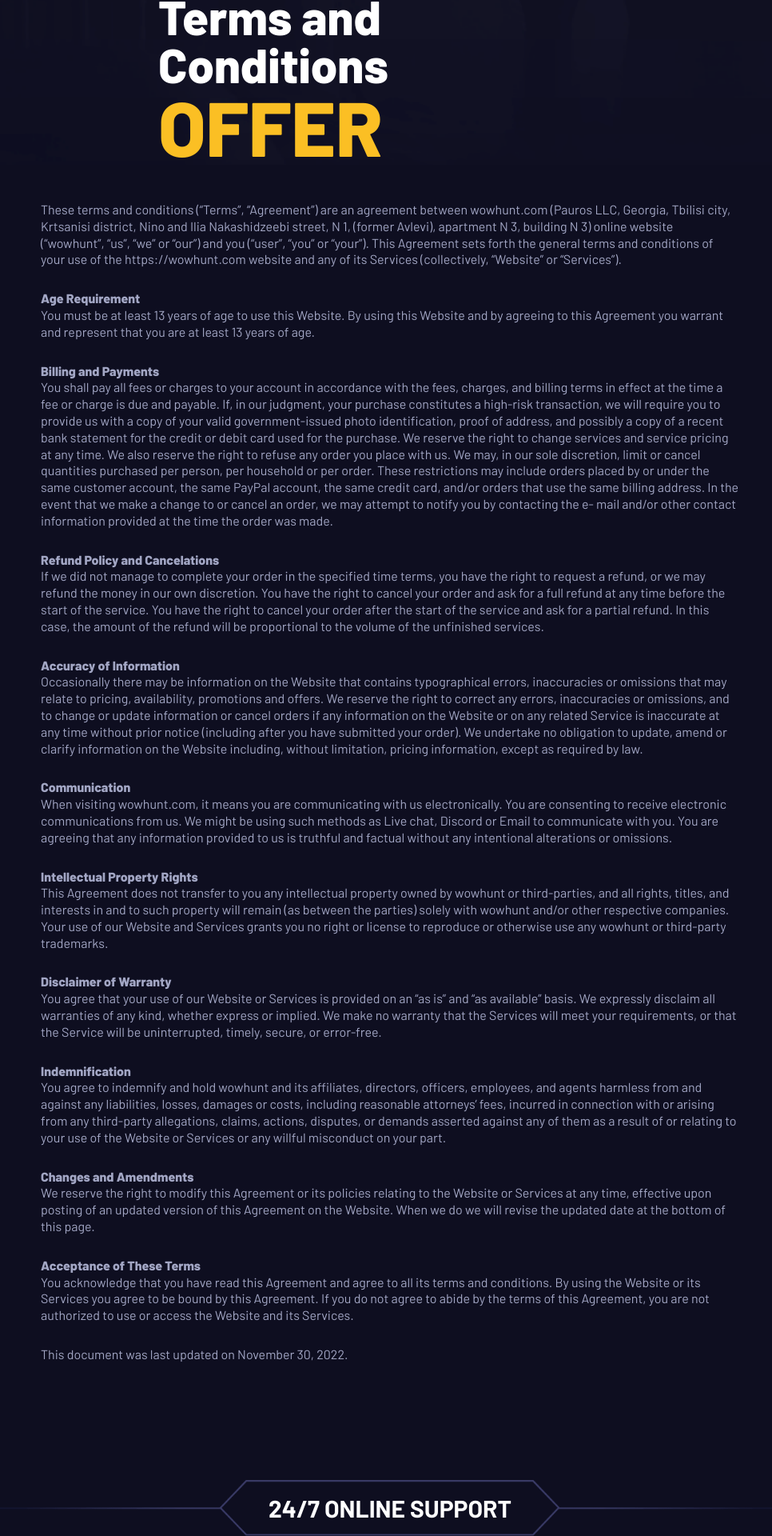
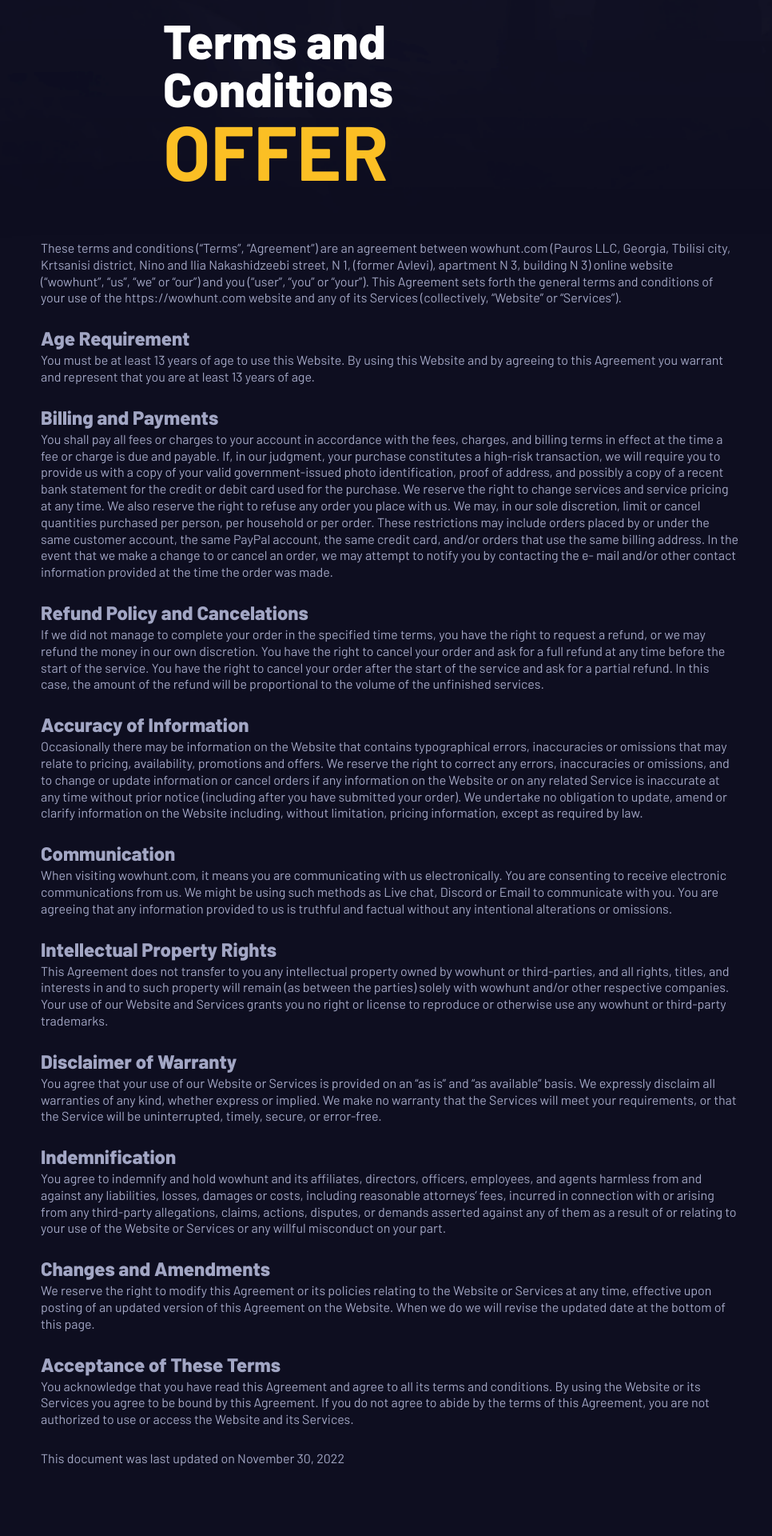
Before and after one commit to odeal4ik/wowhunt, a Next.js app: page /terms-and-condition in a window 1280 px wide. Shown: the part 718-2638 px from the top of the page at 80% size, without its empty margins (292-1258 px from the left). Built offline with nearby package versions, Linux system fonts and the light colour scheme.

Commit message:
Fix page terms ans condition

```diff
--- a/app/terms-and-condition/page.tsx
+++ b/app/terms-and-condition/page.tsx
@@ -2,92 +2,6 @@
 import styles from './terms-and-condition.module.css';
 
 export default function TermsAndCondition() {
-    const sections = [
-        {
-            title: '',
-            description: `
-                These terms and conditions (“Terms”, “Agreement”) are an agreement between wowhunt.com (Pauros LLC, Georgia, Tbilisi city, Krtsanisi district, Nino and Ilia Nakashidzeebi street, N 1, (former Avlevi), apartment N 3, building N 3) online website \n
-                (“wowhunt”, “us”, “we” or “our”) and you (“user”, “you” or “your”). This Agreement sets forth the general terms and conditions of your use of the https://wowhunt.com website and any of its Services (collectively, “Website” or “Services”).
-            `,
-        },
-        {
-            title: 'Age Requirement',
-            description:
-                'You must be at least 13 years of age to use this Website. By using this Website and by agreeing to this Agreement you warrant and represent that you are at least 13 years of age.',
-        },
-        {
-            title: 'Billing and Payments',
-            description: `
-                You shall pay all fees or charges to your account in accordance with the fees, charges, and billing terms in effect at the time a fee or charge is due and payable. If, in our judgment, your purchase constitutes a high-risk transaction, we will require
-                you to provide us with a copy of your valid government-issued photo identification, proof of address, and possibly a copy of a recent bank statement for the credit or debit card used for the purchase. We reserve the right to change services and
-                service pricing at any time. We also reserve the right to refuse any order you place with us. We may, in our sole discretion, limit or cancel quantities purchased per person, per household or per order. These restrictions may include orders placed
-                by or under the same customer account, the same PayPal account, the same credit card, and/or orders that use the same billing address. In the event that we make a change to or cancel an order, we may attempt to notify you by contacting the e-
-                mail and/or other contact information provided at the time the order was made.
-            `,
-        },
-        {
-            title: 'Refund Policy and Cancelations',
-            description: `
-                If we did not manage to complete your order in the specified time terms, you have the right to request a refund, or we may refund the money in our own discretion. You have the right to cancel your order and ask for a full refund at any time before
-                the start of the service. You have the right to cancel your order after the start of the service and ask for a partial refund. In this case, the amount of the refund will be proportional to the volume of the unfinished services.
-            `,
-        },
-        {
-            title: 'Accuracy of Information',
-            description: `
-                Occasionally there may be information on the Website that contains typographical errors, inaccuracies or omissions that may relate to pricing, availability, promotions and offers. We reserve the right to correct any errors, inaccuracies or
-                omissions, and to change or update information or cancel orders if any information on the Website or on any related Service is inaccurate at any time without prior notice (including after you have submitted your order). We undertake no obligation
-                to update, amend or clarify information on the Website including, without limitation, pricing information, except as required by law.
-            `,
-        },
-        {
-            title: 'Communication',
-            description: `
-                When visiting wowhunt.com, it means you are communicating with us electronically. You are consenting to receive electronic communications from us. We might be using such methods as Live chat, Discord or Email to communicate with you. You
-                are agreeing that any information provided to us is truthful and factual without any intentional alterations or omissions.
-            `,
-        },
-        {
-            title: 'Intellectual Property Rights',
-            description: `
-                This Agreement does not transfer to you any intellectual property owned by wowhunt or third-parties, and all rights, titles, and interests in and to such property will remain (as between the parties) solely with wowhunt and/or other respective
-                companies. Your use of our Website and Services grants you no right or license to reproduce or otherwise use any wowhunt or third-party trademarks.
-            `,
-        },
-        {
-            title: 'Disclaimer of Warranty',
-            description: `
-                You agree that your use of our Website or Services is provided on an “as is” and “as available” basis. We expressly disclaim all warranties of any kind, whether express or implied. We make no warranty that the Services will meet your requirements,
-                or that the Service will be uninterrupted, timely, secure, or error-free.
-            `,
-        },
-        {
-            title: 'Indemnification',
-            description: `
-                You agree to indemnify and hold wowhunt and its affiliates, directors, officers, employees, and agents harmless from and against any liabilities, losses, damages or costs, including reasonable attorneys’ fees, incurred in connection with or arising
-                from any third-party allegations, claims, actions, disputes, or demands asserted against any of them as a result of or relating to your use of the Website or Services or any willful misconduct on your part.
-            `,
-        },
-        {
-            title: 'Changes and Amendments',
-            description: `
-                We reserve the right to modify this Agreement or its policies relating to the Website or Services at any time, effective upon posting of an updated version of this Agreement on the Website. When we do we will revise the updated date at the bottom
-                of this page.
-            `,
-        },
-        {
-            title: 'Acceptance of These Terms',
-            description: `
-                You acknowledge that you have read this Agreement and agree to all its terms and conditions. By using the Website or its Services you agree to be bound by this Agreement. If you do not agree to abide by the terms of this Agreement, you are not
-                authorized to use or access the Website and its Services.
-            `,
-        },
-        {
-            title: '',
-            description: 'This document was last updated on November 30, 2022.',
-        },
-    ];
-
     return (
         <div className={styles.container}>
             <div className={styles.wrapper}>
@@ -101,24 +15,192 @@ export default function TermsAndCondition() {
                         className={styles.agencyImg}
                     />
                     <h1 className={styles.title}>
-                        Terms and <br/>Conditions <br/> <span className={styles.titleSpan}>Offer</span>
+                        Terms and <br />
+                        Conditions <br />{' '}
+                        <span className={styles.titleSpan}>Offer</span>
                     </h1>
                 </div>
                 <div className={styles.texts}>
-                    {sections.map((section, index) => (
-                        <div key={index} className={styles.section}>
-                            {section.title && (
-                                <h2 className={styles.sectionTitle}>
-                                    {section.title}
-                                </h2>
-                            )}
-                            {section.description && (
-                                <p className={styles.text}>
-                                    {section.description.trim()}
-                                </p>
-                            )}
-                        </div>
-                    ))}
+                    <div className={styles.section}>
+                        <p className={styles.text}>
+                            These terms and conditions (“Terms”, “Agreement”)
+                            are an agreement between wowhunt.com (Pauros LLC,
+                            Georgia, Tbilisi city, Krtsanisi district, Nino and
+                            Ilia Nakashidzeebi street, N 1, (former Avlevi),
+                            apartment N 3, building N 3) online website
+                            (“wowhunt”, “us”, “we” or “our”) and you (“user”,
+                            “you” or “your”). This Agreement sets forth the
+                            general terms and conditions of your use of the
+                            https://wowhunt.com website and any of its Services
+                            (collectively, “Website” or “Services”).
+                        </p>
+                    </div>
+                    <div className={styles.section}>
+                        <h2 className={styles.sectionTitle}>Age Requirement</h2>
+
+                        <p className={styles.text}>
+                            You must be at least 13 years of age to use this
+                            Website. By using this Website and by agreeing to
+                            this Agreement you warrant and represent that you
+                            are at least 13 years of age.
+                        </p>
+                    </div>
+                    <div className={styles.section}>
+                        <h2 className={styles.sectionTitle}>
+                            Billing and Payments
+                        </h2>
+
+                        <p className={styles.text}>
+                            You shall pay all fees or charges to your account in
+                            accordance with the fees, charges, and billing terms
+                            in effect at the time a fee or charge is due and
+                            payable. If, in our judgment, your purchase
+                            constitutes a high-risk transaction, we will require
+                            you to provide us with a copy of your valid
+                            government-issued photo identification, proof of
+                            address, and possibly a copy of a recent bank
+                            statement for the credit or debit card used for the
+                            purchase. We reserve the right to change services
+                            and service pricing at any time. We also reserve the
+                            right to refuse any order you place with us. We may,
+                            in our sole discretion, limit or cancel quantities
+                            purchased per person, per household or per order.
+                            These restrictions may include orders placed by or
+                            under the same customer account, the same PayPal
+                            account, the same credit card, and/or orders that
+                            use the same billing address. In the event that we
+                            make a change to or cancel an order, we may attempt
+                            to notify you by contacting the e- mail and/or other
+                            contact information provided at the time the order
+                            was made.
+                        </p>
+                    </div>
+
+                    <div className={styles.section}>
+                        <h2 className={styles.sectionTitle}>
+                            Refund Policy and Cancelations
+                        </h2>
+
+                        <p className={styles.text}>
+                            If we did not manage to complete your order in the
+                            specified time terms, you have the right to request
+                            a refund, or we may refund the money in our own
+                            discretion. You have the right to cancel your order
+                            and ask for a full refund at any time before the
+                            start of the service. You have the right to cancel
+                            your order after the start of the service and ask
+                            for a partial refund. In this case, the amount of
+                            the refund will be proportional to the volume of the
+                            unfinished services.
+                        </p>
+                    </div>
+                    <div className={styles.section}>
+                        <h2 className={styles.sectionTitle}>
+                            Accuracy of Information
+                        </h2>
+                        <p className={styles.text}>
+                            Occasionally there may be information on the Website
+                            that contains typographical errors, inaccuracies or
+                            omissions that may relate to pricing, availability,
+                            promotions and offers. We reserve the right to
+                            correct any errors, inaccuracies or omissions, and
+                            to change or update information or cancel orders if
+                            any information on the Website or on any related
+                            Service is inaccurate at any time without prior
+                            notice (including after you have submitted your
+                            order). We undertake no obligation to update, amend
+                            or clarify information on the Website including,
+                            without limitation, pricing information, except as
+                            required by law.
+                        </p>
+                    </div>
+                    <div className={styles.section}>
+                        <h2 className={styles.sectionTitle}>Communication</h2>
+                        <p className={styles.text}>
+                            When visiting wowhunt.com, it means you are
+                            communicating with us electronically. You are
+                            consenting to receive electronic communications from
+                            us. We might be using such methods as Live chat,
+                            Discord or Email to communicate with you. You are
+                            agreeing that any information provided to us is
+                            truthful and factual without any intentional
+                            alterations or omissions.
+                        </p>
+                    </div>
+                    <div className={styles.section}>
+                        <h2 className={styles.sectionTitle}>
+                            Intellectual Property Rights
+                        </h2>
+                        <p className={styles.text}>
+                            This Agreement does not transfer to you any
+                            intellectual property owned by wowhunt or
+                            third-parties, and all rights, titles, and interests
+                            in and to such property will remain (as between the
+                            parties) solely with wowhunt and/or other respective
+                            companies. Your use of our Website and Services
+                            grants you no right or license to reproduce or
+                            otherwise use any wowhunt or third-party trademarks.
+                        </p>
+                    </div>
+                    <div className={styles.section}>
+                        <h2 className={styles.sectionTitle}>
+                            Disclaimer of Warranty
+                        </h2>
+                        <p className={styles.text}>
+                            You agree that your use of our Website or Services
+                            is provided on an “as is” and “as available” basis.
+                            We expressly disclaim all warranties of any kind,
+                            whether express or implied. We make no warranty that
+                            the Services will meet your requirements, or that
+                            the Service will be uninterrupted, timely, secure,
+                            or error-free.
+                        </p>
+                    </div>
+                    <div className={styles.section}>
+                        <h2 className={styles.sectionTitle}>Indemnification</h2>
+                        <p className={styles.text}>
+                            You agree to indemnify and hold wowhunt and its
+                            affiliates, directors, officers, employees, and
+                            agents harmless from and against any liabilities,
+                            losses, damages or costs, including reasonable
+                            attorneys’ fees, incurred in connection with or
+                            arising from any third-party allegations, claims,
+                            actions, disputes, or demands asserted against any
+                            of them as a result of or relating to your use of
+                            the Website or Services or any willful misconduct on
+                            your part.
+                        </p>
+                    </div>
+                    <div className={styles.section}>
+                        <h2 className={styles.sectionTitle}>
+                            Changes and Amendments
+                        </h2>
+                        <p className={styles.text}>
+                            We reserve the right to modify this Agreement or its
+                            policies relating to the Website or Services at any
+                            time, effective upon posting of an updated version
+                            of this Agreement on the Website. When we do we will
+                            revise the updated date at the bottom of this page.
+                        </p>
+                    </div>
+                    <div className={styles.section}>
+                        <h2 className={styles.sectionTitle}>
+                            Acceptance of These Terms
+                        </h2>
+                        <p className={styles.text}>
+                            You acknowledge that you have read this Agreement
+                            and agree to all its terms and conditions. By using
+                            the Website or its Services you agree to be bound by
+                            this Agreement. If you do not agree to abide by the
+                            terms of this Agreement, you are not authorized to
+                            use or access the Website and its Services.
+                        </p>
+                    </div>
+                    <div className={styles.section}>
+                        <p className={styles.text}>
+                            This document was last updated on November 30, 2022
+                        </p>
+                    </div>
                 </div>
             </div>
         </div>
--- a/app/terms-and-condition/terms-and-condition-layout.module.css
+++ b/app/terms-and-condition/terms-and-condition-layout.module.css
@@ -4,12 +4,14 @@
 }
 
 .wrapper {
-    display: grid;
-    --_sidebar-width: 280px;
-    grid-template-columns: var(--_sidebar-width) calc(100% - var(--_sidebar-width));
+    @media (width >= 1024px) {
+        --_sidebar-width: 280px;
+        display: grid;
+        grid-template-columns: var(--_sidebar-width) 1fr;
+    }
 }
 
-@media (max-width: 1023px) {
+@media (width <= 1023px) {
     .wrapper {
         display: block;
     }
--- a/app/terms-and-condition/terms-and-condition.module.css
+++ b/app/terms-and-condition/terms-and-condition.module.css
@@ -1,62 +1,59 @@
-.container {
-    overflow-x: hidden;
-}
-
 .imageContainer {
     display: flex;
     justify-content: start;
     align-items: center;
     position: relative;
-    margin: -24px -24px 0;
-    padding: 53px 24px 0 308px;
-    overflow: hidden;
+    padding-block: 15px 95px;
+    padding-inline-start: 301px;
+
+    @media (width <= 1600px) {
+        padding-inline-start: 150px;
+    }
 
     @media (width <= 1400px) {
         flex-direction: column;
-        gap: 21px;
+        gap: 32px;
         align-items: flex-start;
-        padding-left: 94px;
+        padding-inline-start: 76px;
+        padding-block: 30px 64px;
     }
 
     @media (width <= 1022px) {
         align-items: center;
-        padding-left: 0;
-        margin-left: 0;
+        padding-inline-start: 0;
     }
 
-    @media (width <= 372px) {
-        padding: 53px 0 0;
+    @media (width <= 440px) {
+        padding-block: 0;
         justify-content: center;
-        width: 100%;
-    }
     }
 
-.imageContainer::before {
+    &::before {
         content: '';
         position: absolute;
+        height: 975px;
         top: 0;
-    left: -24px;
-    right: -24px;
-    bottom: -250px;
+        left: 0;
+        right: 0;
+        bottom: 0;
+        transform: translateY(0);
         background-image: url('/images/BG.webp');
         background-size: cover;
         background-position: center;
         background-repeat: no-repeat;
         z-index: -1;
     }
+}
 
 .agencyImg {
-    width: 610px;
-    height: 605px;
-
     @media (width <= 1400px) {
-        width: 577px;
-        height: 572px;
+        width: 590px;
+        height: 590px;
     }
 
-    @media (width <= 372px) {
-        width: 437px;
-        height: 434px;
+    @media (width <= 600px) {
+        width: 353px;
+        height: 353px;
         object-fit: cover;
     }
 }
@@ -67,24 +64,32 @@
     line-height: 60px;
 
     @media (width <= 1400px) {
-        padding-left: 140px;
-    }
-
-    @media (width <= 1022px) {
-        padding: 0;
-        margin-left: -170px;
+        padding-inline-start: 140px;
     }
 
     @media (width <= 1022px) {
         margin: 0 auto;
+        padding: 0;
+    }
+
+    @media (width <= 440px) {
+        text-align: center;
+        font-size: 38px;
+        line-height: 38px;
     }
 }
 
 .titleSpan {
+    font-family: var(--font-barlow-bold-sans), sans-serif;
     color: var(--yellow-500);
     text-transform: uppercase;
     font-size: 96px;
     line-height: 96px;
+
+    @media (width <= 440px) {
+        font-size: 60px;
+        line-height: 75px;
+    }
 }
 
 .texts {
@@ -93,21 +98,35 @@
     gap: 28px;
     font-family: var(--font-barlow-regular-sans), serif;
     font-size: var(--font-size-m);
-    line-height: var(--font-line-height-130);
+    line-height: 24px;
     color: #a2a6c4;
-    padding: 46px 210px 46px 192px;
+    padding-block-end: 109px;
+    padding-inline: 192px 210px;
 
     @media (width <= 1400px) {
         padding-inline: 63px;
     }
 
-    @media (width <= 375px) {
-        padding-top: 150px;
-        padding-bottom: 100px;
+    @media (width <= 1024px) {
+        padding-inline: 56px 74px;
     }
+
+    @media (width <= 440px) {
+        padding-block: 70px 100px;
+        padding-inline: 20px;
+    }
+}
+
+.text {
+    line-height: var(--font-line-height-130);
+    white-space: pre-line;
 }
 
 .sectionTitle {
     font-family: var(--font-barlow-extra-bold-sans);
-    font-size: var(--font-size-m);
+    padding-block-end: 5px;
+
+    @media (width <= 1024px) {
+        font-family: var(--font-barlow-bold-sans);
     }
+}
```
Also changed, not shown: app/terms-and-condition/layout.tsx (+2 -17 lines). Lines whose indentation alone changed are shown as unchanged.
